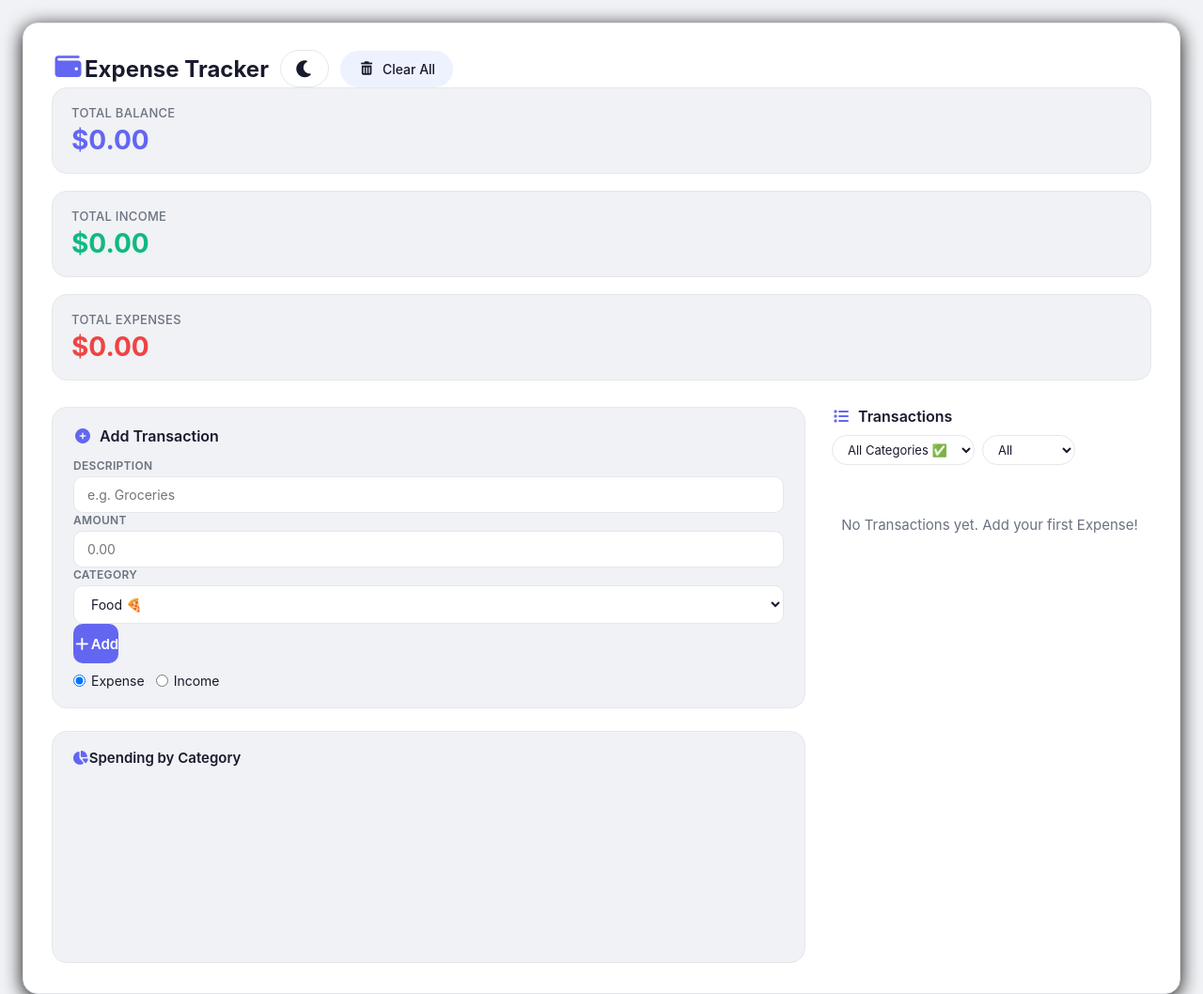
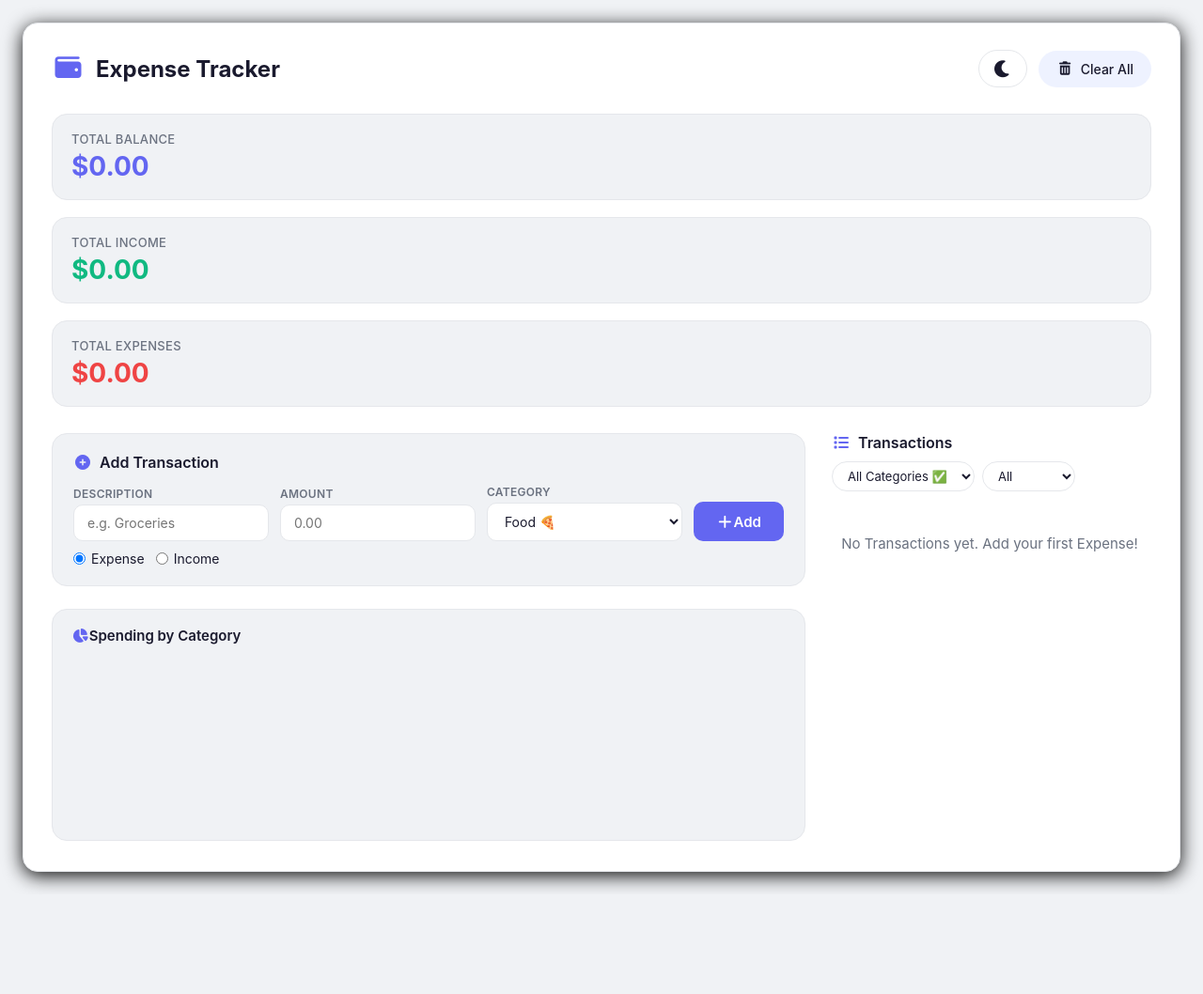
Before and after one commit to i-piy007/CodSoft_Task-3, a plain HTML site: page index.html in a window 1280 px wide. Shown: the top 1058 px of the page at 94% size. After the commit the page ends 952 px from the top, so only its background shows below. Drawn offline with nearby package versions, Linux system fonts and the light colour scheme.

Commit message:
css done

```diff
--- a/style.css
+++ b/style.css
@@ -36,12 +36,13 @@ body{
     min-height: 100vh;
     padding: 24px;
     display: flex;
+    align-items: center;
     justify-content: center;
-    align-items: center;
+
 }
 .app-container{
+    max-width: 1300px;
     width: 100%;
-    max-width: 1600px;
     background: var(--surface);
     border-radius: var(--radius);
     box-shadow: var(--shadow);
@@ -51,8 +52,16 @@ body{
 }
 .app-header{
     display: flex;
+    justify-content: space-between;
     align-items: center;
-    gap:12px;
+    flex-wrap: wrap;
+    gap: 16px;
+    margin-bottom: 28px;
+}
+.app-header .brand{
+    display: flex;
+    align-items: center;
+    gap: 12px;
     font-size: 24px;
     font-weight: 700;
 }
@@ -152,7 +161,7 @@ body{
     gap: 8px;
 }
 .form-row{
-    font-size: 16px;
+    display: grid;
     grid-template-columns: 1fr 1fr 1fr auto;
     gap: 12px;
     align-items: end;
@@ -184,9 +193,11 @@ body{
     border-color: var(--accent);
     box-shadow:  0 0 0 3px rgba(99, 102, 241, 0.15);
 }
-.form-group input{
+.form-group input[type="number"]{
     -moz-appearance: textfield;
-}
+    appearance: textfield;
+
+ }
 .form-group input[type="number"]::-webkit-inner-spin-button{
     -webkit-appearance: none;
 }
@@ -194,7 +205,7 @@ body{
     background: var(--accent);
     color:white;
     border: none;
-    padding: none;
+    padding: 10px 24px;
     border-radius: 10px;
     font-weight: 600;
     cursor: pointer;
@@ -226,7 +237,7 @@ body{
 .right-col{
     display: flex;
     flex-direction: column;
-    gap: 24px;
+    gap: 16px;
 }
 .expenses-header{
     display: flex;
@@ -268,7 +279,7 @@ body{
     overflow-y: auto;
     padding-right: 4px;
 }
-.expenses-list:: -webkit-scrollbar{
+.expenses-list::-webkit-scrollbar{
     width: 5px;
 }
 .expenses-list::-webkit-scrollbar-thumb{
@@ -380,7 +391,7 @@ body{
     .expense-item{
         flex-wrap: wrap;
     }
-    .hader-actions button span{
+    .header-actions button span{
         display: none;
     }
 }
```
